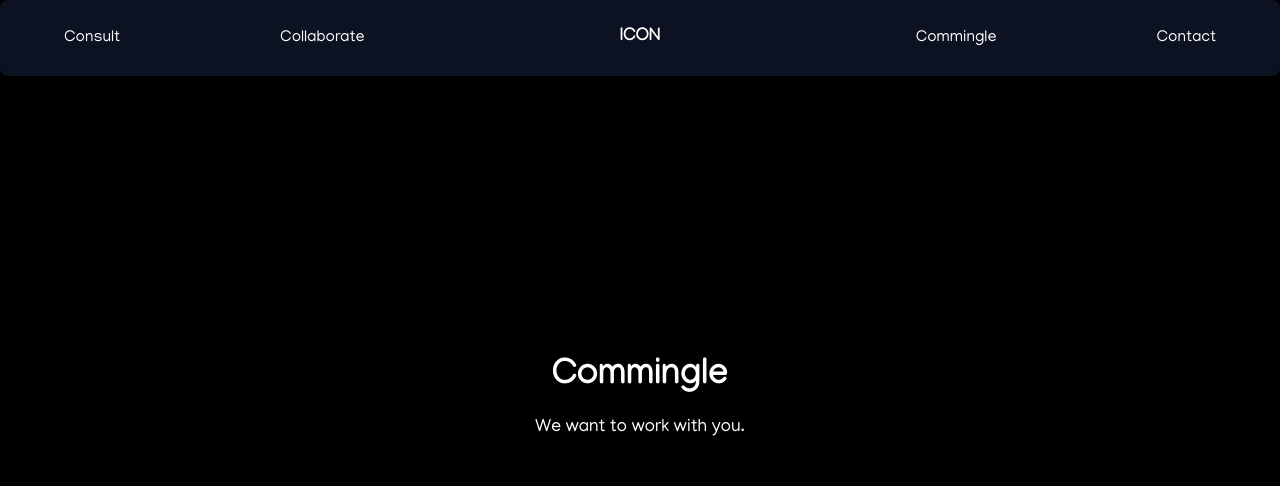
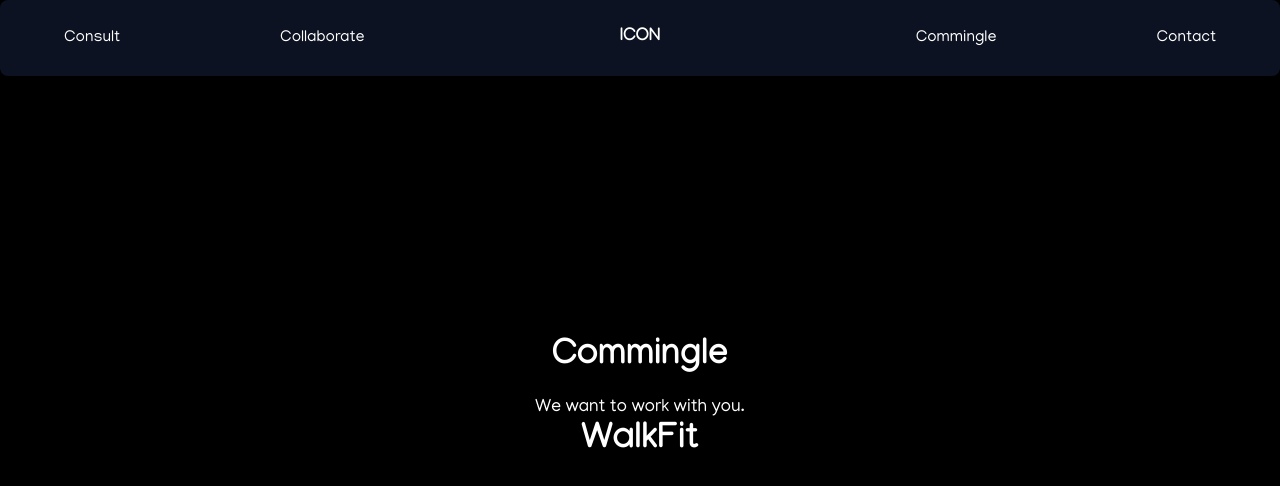
Before and after one commit to ataricco/idealizm-website, a Next.js app: page /commingle in a window 1280 px wide. Shown: the top 486 px of the page. Built offline with nearby package versions, Linux system fonts and the light colour scheme.

Commit message:
modified file structure to work with next router added page skeletons added sample link in commingle file changed navbar to 4 Cs

```diff
--- a/src/app/commingle/page.tsx
+++ b/src/app/commingle/page.tsx
@@ -1,4 +1,5 @@
 "use client";
+import Link from "next/link";
 import React from "react";
 import { useState, useEffect } from "react";
 
@@ -10,6 +11,9 @@
         <div className="flex flex-col items-center justify-center h-screen bg-black text-white">
         <h1 className="text-4xl font-bold">Commingle</h1>
         <p className="mt-4 text-lg">We want to work with you.</p>
+        <Link href="/walkfit" className="hover:underline text-4xl font-bold"> {/* sample link to other subpage*/}
+            WalkFit
+        </Link>
         </div>
     );
 }
--- a/src/app/layout.tsx
+++ b/src/app/layout.tsx
@@ -14,8 +14,8 @@
   children: React.ReactNode;
 }>) {
   return (
-    <html lang="en">
-      <body className={`antialiased`}>
+    <html lang='en' suppressHydrationWarning> {/* suppresses hydration warnings that can be caused by certain extensions (doesn't affect functionality)*/}
+      <body suppressHydrationWarning className={`antialiased`}>
         <StickyNavbar />
         {children}
       </body>
```
